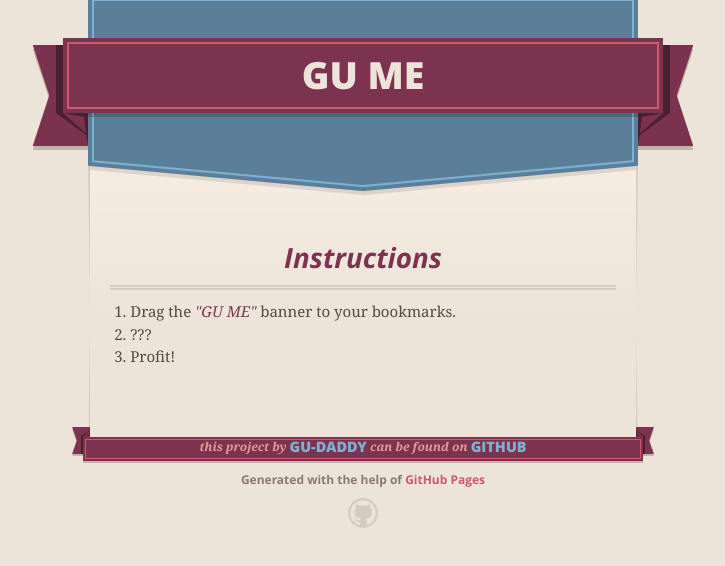
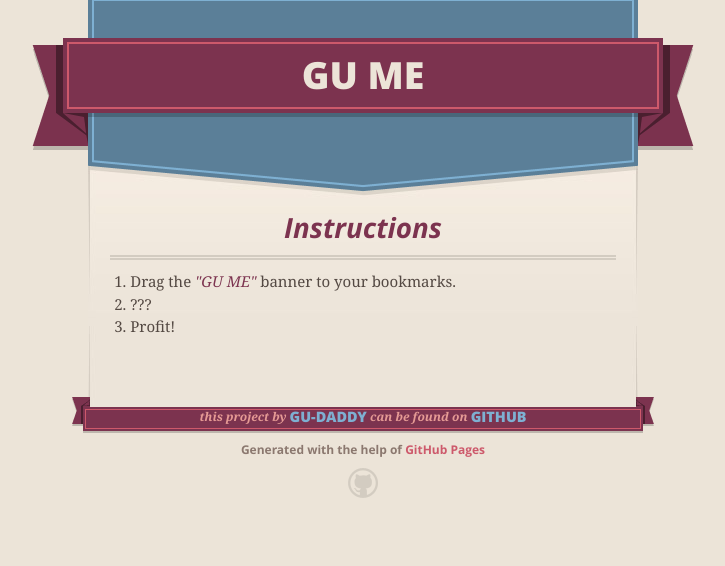
Before and after one commit to gu-daddy/gu-daddy, a plain HTML site: page index.html in a window 1280 px wide. Shown: the whole page, without its empty margins (277-1002 px from the left). Drawn offline with nearby package versions, Linux system fonts and the light colour scheme.

Commit message:
Keep tinkering

```diff
--- a/stylesheets/screen.css
+++ b/stylesheets/screen.css
@@ -257,7 +257,7 @@ span.banner-fix {
 
 section#main_content {
   z-index: 2;
-  padding: 50px 82px 0;
+  padding: 20px 82px 0;
   min-height:185px;
 }
 
@@ -384,9 +384,9 @@ strong {
 }
 
 em {
-  font-style: italic;
   font-weight: 20;
   color: #7c334f;
+  font-style: italic;
 }
 
 ol {
```
Also changed, not shown: index.html (+1 -2 lines).
